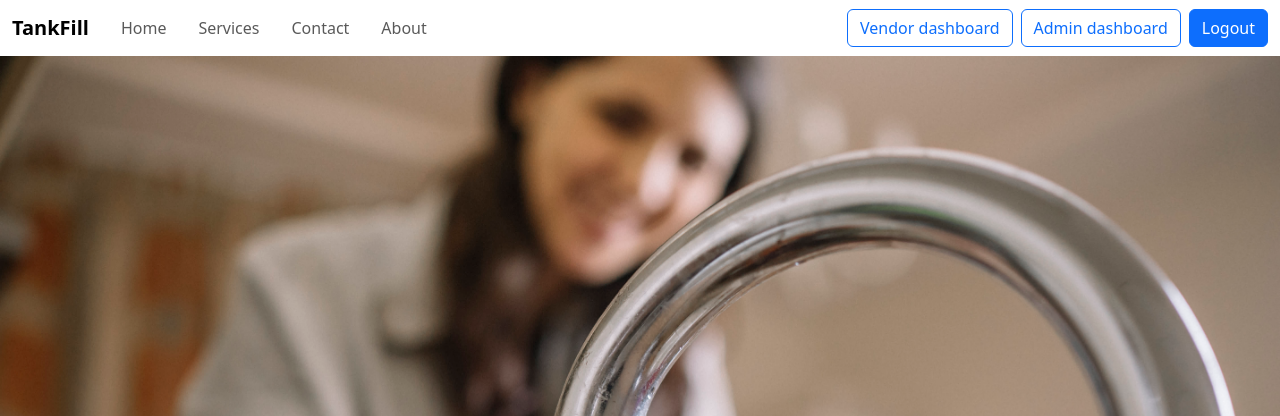
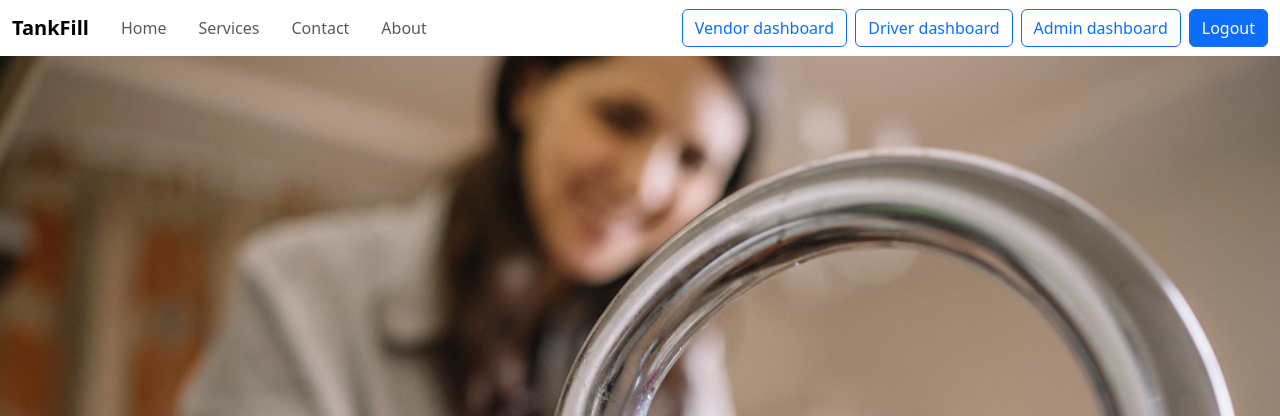
Before and after one commit to Godfred48/WaterTankRefill-App, a Django app: page / in a window 1280 px wide. Shown: the top 416 px of the page. Run offline with Django 5.2, Linux system fonts and the light colour scheme; a user stored in the database is signed in.

Commit message:
updated the home template file to display driver dashboard

```diff
--- a/templates/home.html
+++ b/templates/home.html
@@ -60,6 +60,9 @@
           {% endif %}
           {% if request.user.is_customer %}
           <a href="{% url 'customer_dashboard' %}" target="_blank" class="btn btn-outline-primary">Customer dashboard</a>
+          {% endif %}
+          {% if request.user.is_driver %}
+          <a href="{% url 'driver_dashboard' %}" target="_blank" class="btn btn-outline-primary">Driver dashboard</a>
           {% endif %}
           {% if request.user.is_admin %}
           <a href="{% url 'customer_dashboard' %}" target="_blank" class="btn btn-outline-primary">Admin dashboard</a>
```
